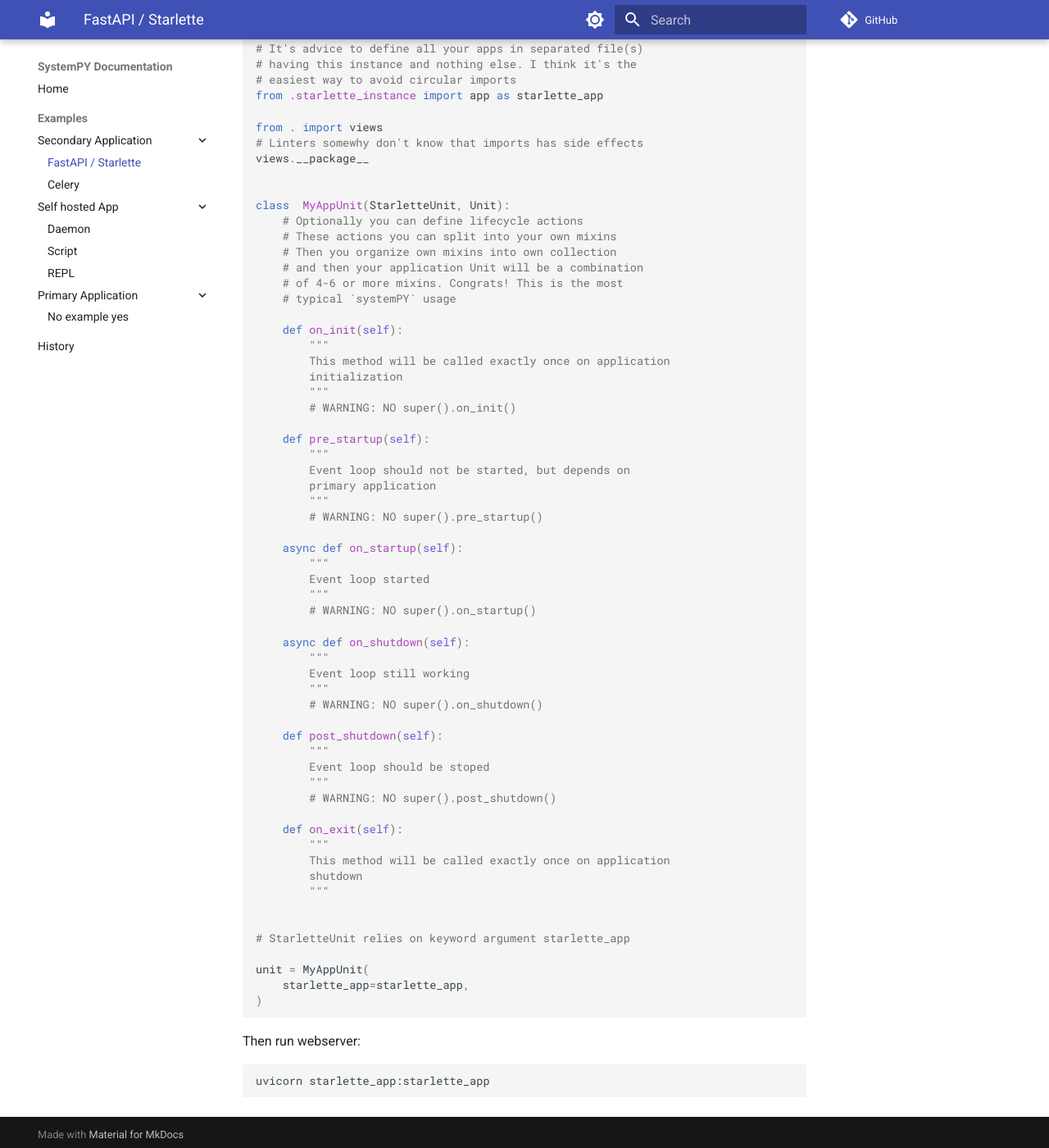
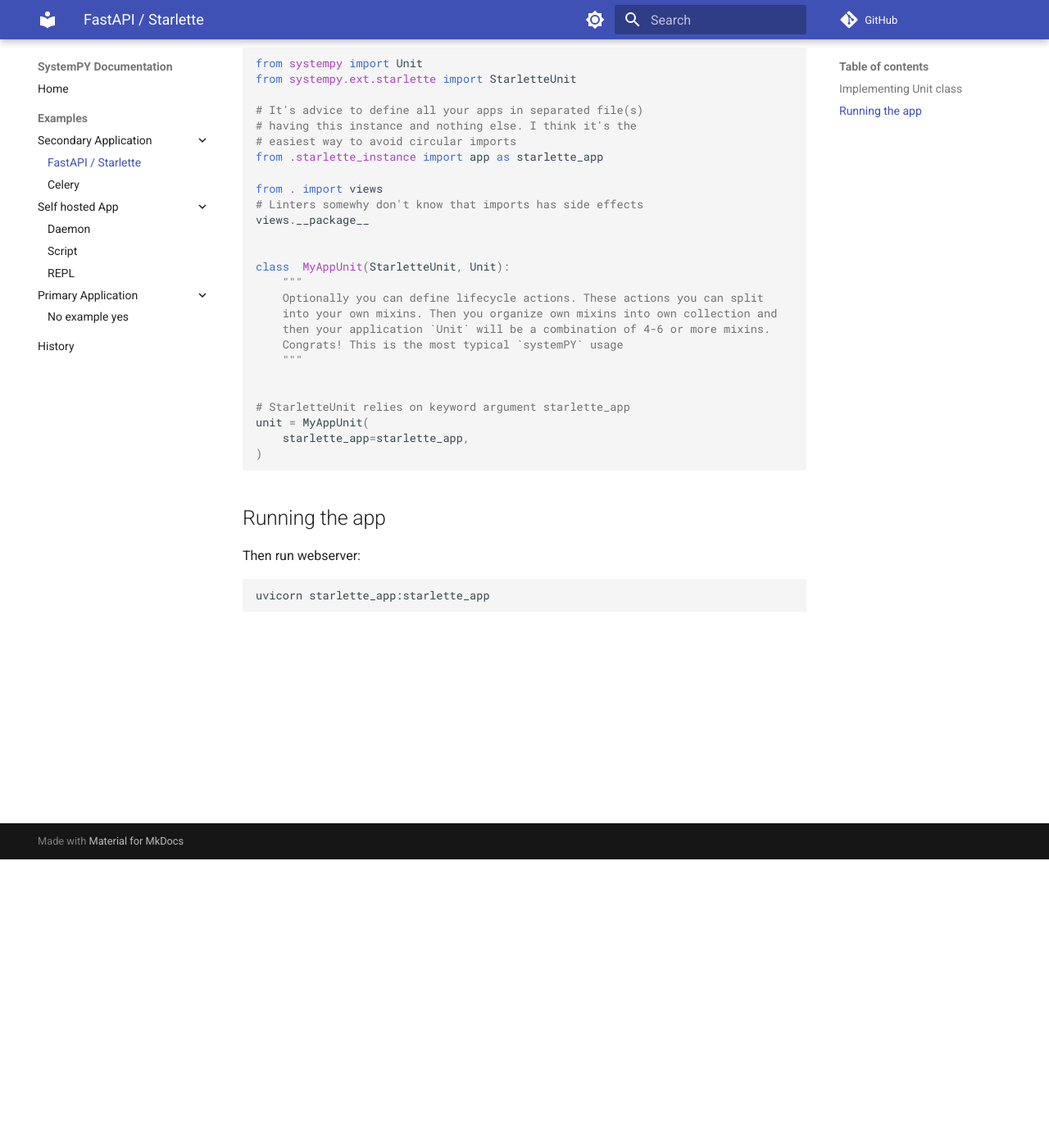
Before and after one commit to kai3341/systemPY, an MkDocs documentation site: the page built from docs/examples/secondary/starlette.md, in a window 1280 px wide and 1400 px high, scrolled down 352 px. Shown: the whole window at 82% size. Built offline with MkDocs 1.6.1 and Material for MkDocs 9.7.7, drawn with Linux system fonts in a browser that asks for light colours; comment, search, counter and statistics services are not loaded; some of the changed text lies outside the part shown.

````diff
--- a/docs/examples/secondary/starlette.md
+++ b/docs/examples/secondary/starlette.md
@@ -2,6 +2,8 @@
 
 If you open FastAPI source code you find it's subclass of Starlette. That's why
 I don't separate them
+
+## Implementing `Unit` class
 
 For example, the name of following file is `starlette_app.py`
 
@@ -20,58 +22,21 @@ views.__package__
 
 
 class  MyAppUnit(StarletteUnit, Unit):
-    # Optionally you can define lifecycle actions
-    # These actions you can split into your own mixins
-    # Then you organize own mixins into own collection
-    # and then your application Unit will be a combination
-    # of 4-6 or more mixins. Congrats! This is the most
-    # typical `systemPY` usage
-
-    def on_init(self):
-        """
-        This method will be called exactly once on application
-        initialization
-        """
-        # WARNING: NO super().on_init()
-
-    def pre_startup(self):
-        """
-        Event loop should not be started, but depends on
-        primary application
-        """
-        # WARNING: NO super().pre_startup()
-
-    async def on_startup(self):
-        """
-        Event loop started
-        """
-        # WARNING: NO super().on_startup()
-
-    async def on_shutdown(self):
-        """
-        Event loop still working
-        """
-        # WARNING: NO super().on_shutdown()
-
-    def post_shutdown(self):
-        """
-        Event loop should be stoped
-        """
-        # WARNING: NO super().post_shutdown()
-
-    def on_exit(self):
-        """
-        This method will be called exactly once on application
-        shutdown
-        """
+    """
+    Optionally you can define lifecycle actions. These actions you can split
+    into your own mixins. Then you organize own mixins into own collection and
+    then your application `Unit` will be a combination of 4-6 or more mixins.
+    Congrats! This is the most typical `systemPY` usage
+    """
 
 
 # StarletteUnit relies on keyword argument starlette_app
-
 unit = MyAppUnit(
     starlette_app=starlette_app,
 )
 ```
+
+## Running the app
 
 Then run webserver:
 
--- a/docs/mkdocs_overrides/main.html
+++ b/docs/mkdocs_overrides/main.html
@@ -1,5 +1,7 @@
 {% extends "base.html" %}
 
 {% block announce %}
-  <div style="justify-content: center;display: flex;">💙💛 Support Ukraine. Free Belarus 🤍❤️🤍</div>
+  <div style="justify-content: center;display: flex;">
+    💙💛 Support Ukraine. Free Belarus 🤍❤️🤍
+  </div>
 {% endblock %}
````
Also changed, not shown: docs/about/installing.md (deleted, +0 -13 lines), docs/examples/secondary/celery.md (+42 -0 lines), docs/examples/self-hosted/daemon.md (+12 -2 lines), docs/examples/self-hosted/repl.md (+115 -0 lines), docs/examples/self-hosted/script.md (+34 -0 lines), docs/index.md (+2 -0 lines), docs/usage/adding-initialization-steps.md (deleted), docs/usage/creating-custom-target.md (deleted).
